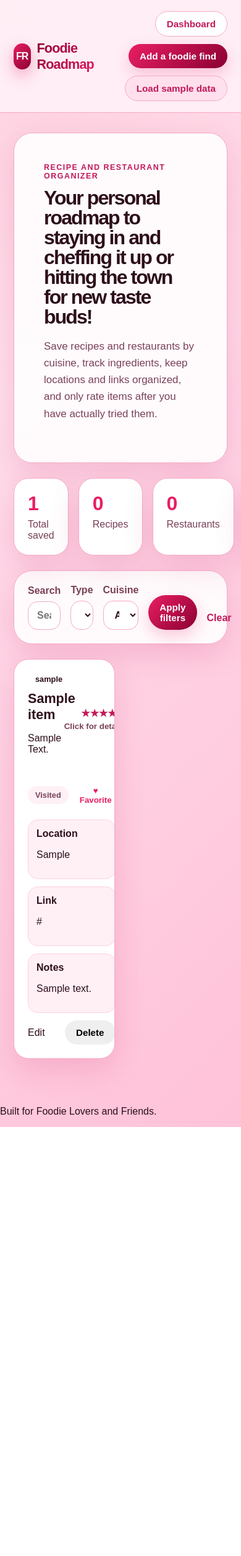
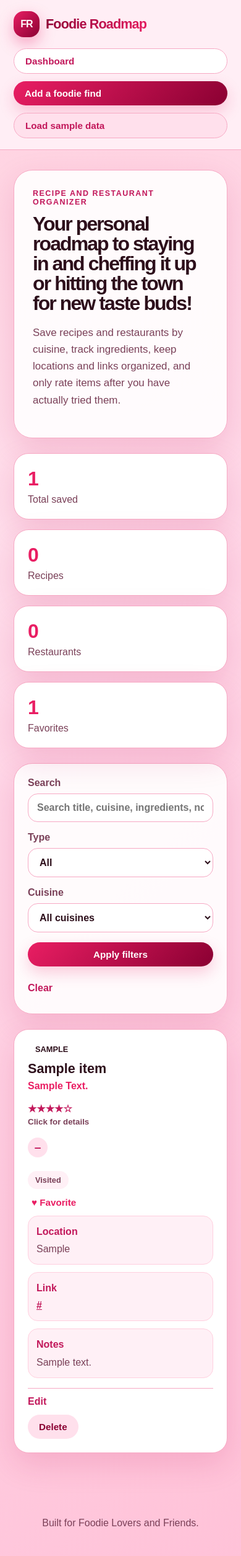
Before and after one commit to asiahemphill1-web/foodie-roadmap, a Flask app: page / in a window 390 px wide, after a click that opens the changed part; the page is wider, and only the part inside the window is pictured. Shown: that part at 62% size. Before the commit the page ends 1818 px from the top of that part, so only its background shows below. Run offline with Flask 3, Linux system fonts and the light colour scheme; tables that the repository leaves empty hold one stand-in row (values such as "Sample post").

Commit message:
I fixed the layout issues on the form page for adding recipes and restaurants and centered the footer message and content.

```diff
--- a/static/css/style.css
+++ b/static/css/style.css
@@ -143,6 +143,12 @@
     margin-bottom: 24px;
 }
 
+.form-card {
+    max-width: 800px;
+    margin: 0 auto;
+    padding: 34px;
+}
+
 .eyebrow {
     color: var(--rose);
     font-weight: 900;
@@ -258,17 +264,16 @@
     padding: 10px 0;
 }
 
-/* ✅ FIXED SECTION */
 .items-grid {
     display: grid;
     grid-template-columns: repeat(2, minmax(0, 1fr));
     gap: 18px;
-    align-items: start; /* 🔥 prevents stretching */
+    align-items: start;
 }
 
 .food-card {
     overflow: hidden;
-    align-self: start; /* 🔥 ensures each card grows independently */
+    align-self: start;
 }
 
 .card-summary {
@@ -353,6 +358,10 @@
     width: fit-content;
 }
 
+.type-pill {
+    text-transform: uppercase;
+}
+
 .type-pill.recipe {
     background: #ffe0ec;
     color: var(--rose);
@@ -366,6 +375,7 @@
 .status-label {
     background: var(--pink-bg);
     color: var(--muted);
+    margin: 0;
 }
 
 .favorite-button {
@@ -374,12 +384,135 @@
     color: var(--hot-pink);
     cursor: pointer;
     font-weight: 900;
+    font-size: 0.95rem;
+}
+
+.cuisine-label {
+    color: var(--hot-pink);
+    font-weight: 900;
+    margin: 0;
 }
 
 .detail-block,
 .notes {
+    color: var(--muted);
+    line-height: 1.45;
     padding: 13px;
     background: var(--pink-bg);
     border: 1px solid #ffd0df;
     border-radius: 16px;
 }
+
+.detail-block strong,
+.notes strong {
+    display: block;
+    color: var(--rose);
+    margin-bottom: 5px;
+}
+
+.detail-block p,
+.notes p {
+    margin: 0;
+    overflow-wrap: anywhere;
+}
+
+.detail-block a {
+    color: var(--rose);
+    font-weight: 800;
+    text-decoration: underline;
+}
+
+.card-actions {
+    margin-top: 4px;
+    padding-top: 12px;
+    border-top: 1px solid var(--border);
+}
+
+.card-actions a {
+    color: var(--rose);
+    font-weight: 900;
+}
+
+.card-actions button {
+    color: var(--deep-red);
+    background: var(--pink-light);
+}
+
+.checkbox-label {
+    display: flex;
+    align-items: center;
+    gap: 10px;
+}
+
+.checkbox-label input {
+    width: auto;
+}
+
+.empty-card {
+    grid-column: 1 / -1;
+    padding: 38px;
+    text-align: center;
+}
+
+.message-area {
+    margin-bottom: 18px;
+}
+
+.message {
+    padding: 14px 16px;
+    border-radius: 18px;
+    margin-bottom: 10px;
+    font-weight: 800;
+}
+
+.message.success {
+    background: #ffe0ec;
+    color: var(--rose);
+}
+
+.message.error {
+    background: #ffd6df;
+    color: var(--deep-red);
+}
+
+.site-footer {
+    max-width: 1120px;
+    margin: 0 auto;
+    text-align: center;
+    color: var(--muted);
+    padding: 28px 22px;
+}
+
+@media (max-width: 900px) {
+    .stats-grid,
+    .items-grid,
+    .filter-form {
+        grid-template-columns: 1fr 1fr;
+    }
+}
+
+@media (max-width: 640px) {
+    .nav-bar,
+    .nav-links,
+    .form-actions,
+    .card-summary,
+    .card-topline,
+    .card-actions {
+        flex-direction: column;
+        align-items: stretch;
+    }
+
+    .hero-card {
+        padding: 30px;
+    }
+
+    .stats-grid,
+    .items-grid,
+    .filter-form {
+        grid-template-columns: 1fr;
+    }
+
+    .summary-rating {
+        text-align: left;
+    }
+}
```
